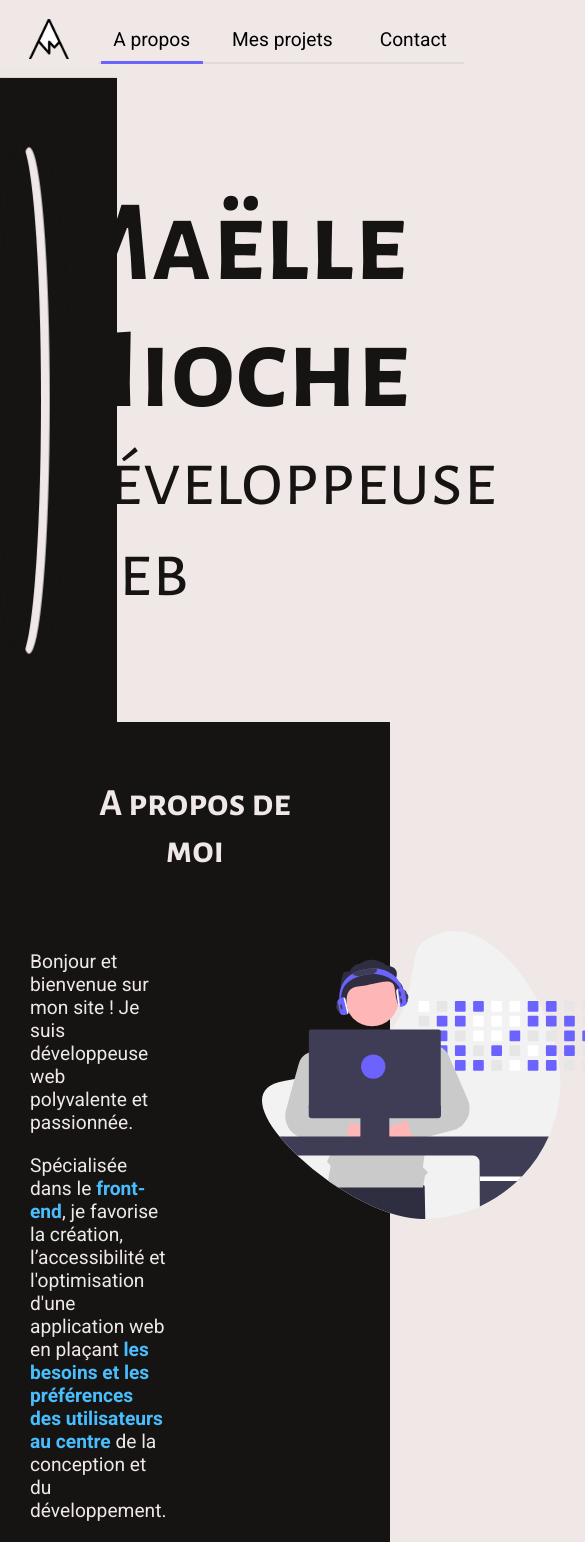
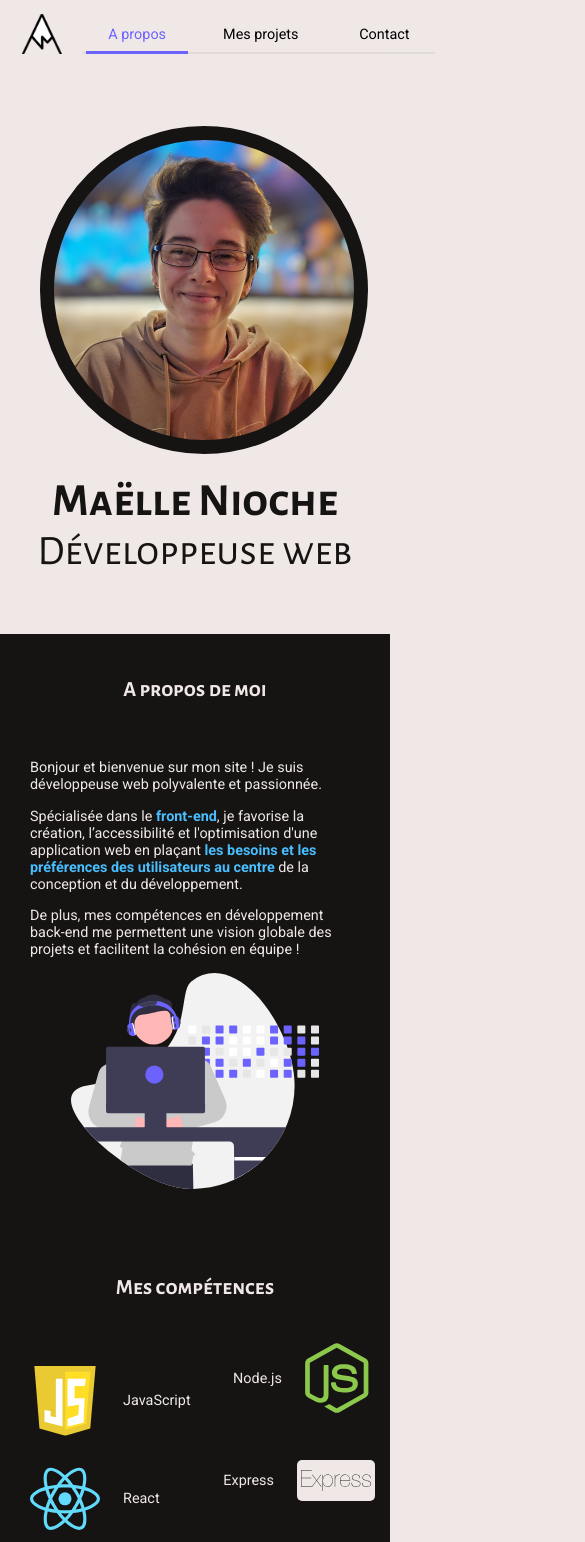
Before and after one commit to MaelleN95/portefolio, a React (Vite) app: page / in a window 390 px wide. Shown: the top 1542 px of the page, 585 px wide, since content can reach past the window. Built offline with nearby package versions, Linux system fonts and the light colour scheme.

Commit message:
add : responsive design

```diff
--- a/src/components/card/Card.scss
+++ b/src/components/card/Card.scss
@@ -1,7 +1,7 @@
 .card {
   border-radius: 15px;
   padding: 2.5rem;
-  width: 41%;
+  width: 40%;
   margin-bottom: 50px;
   display: flex;
   flex-direction: column;
@@ -13,6 +13,9 @@
   box-shadow: 0 0 10px rgba(0, 0, 0, 0.1);
   overflow: hidden;
   cursor: default;
+  @media (max-width: $small-tablet) {
+    width: 100%;
+  }
 
   &:hover::before {
     animation: shine ease-in-out 4s infinite reverse;
@@ -30,6 +33,9 @@
   }
   & img {
     height: 10rem;
+    @media (max-width: $mobil) {
+      height: 9rem;
+    }
   }
   & p {
     margin-bottom: 30px;
--- a/src/components/project-card/ProjectCard.scss
+++ b/src/components/project-card/ProjectCard.scss
@@ -3,19 +3,18 @@
   height: 340px;
 }
 
-@mixin card-size-big-tablet {
-  width: 500px;
-  height: 300px;
-}
-
-@mixin card-size-tablet {
-  width: 42vw;
-  height: 255px;
+@mixin card-size-small-tablet {
+  @media (max-width: $small-tablet) {
+    width: 42vw;
+    height: 260px;
+  }
 }
 
 @mixin card-size-mobil {
-  width: 100%;
-  height: 255px;
+  @media (max-width: $mobil) {
+    width: 100%;
+    height: 255px;
+  }
 }
 
 .project-card {
@@ -24,6 +23,8 @@
   list-style: none;
   border-radius: 10px;
   @include card-size-big-desktop;
+  @include card-size-small-tablet;
+  @include card-size-mobil;
   margin-bottom: 50px;
   overflow: hidden;
 
@@ -35,12 +36,16 @@
   }
   &__cover {
     @include card-size-big-desktop;
+    @include card-size-small-tablet;
+    @include card-size-mobil;
     object-fit: cover;
     border-radius: 10px;
     transition: all 0.3s;
   }
   &__hover-effect {
     @include card-size-big-desktop;
+    @include card-size-small-tablet;
+    @include card-size-mobil;
     border-radius: 10px;
     position: absolute;
     top: 0;
--- a/src/components/soft-skill-bubble/SoftSkillBubble.scss
+++ b/src/components/soft-skill-bubble/SoftSkillBubble.scss
@@ -10,9 +10,24 @@
 
   & .blue {
     background: $blue-color;
+    @media (max-width: $mobil) {
+      animation: soft-skills-move 6s infinite alternate ease;
+    }
   }
 
   & .red {
     background: $red-color;
+    @media (max-width: $mobil) {
+      animation: soft-skills-move 6s infinite alternate-reverse;
+    }
   }
 }
+
+@keyframes soft-skills-move {
+  from {
+    transform: translate(-30%);
+  }
+  to {
+    transform: translate(30%);
+  }
+}
--- a/src/sections/about-me/AboutMe.scss
+++ b/src/sections/about-me/AboutMe.scss
@@ -11,15 +11,24 @@
     background-color: #161412;
     z-index: -1;
     max-height: 507.9px;
+    @media (max-width: 1400px) {
+      content: none;
+    }
   }
 
   & img {
     height: 15rem;
     padding-left: 5rem;
+    @media (max-width: 1175px) {
+      padding-left: 0;
+    }
   }
 
   & .presentation {
     display: flex;
+    @media (max-width: 1175px) {
+      flex-direction: column;
+    }
   }
   & strong {
     color: #48beff;
--- a/src/sections/banner/Banner.scss
+++ b/src/sections/banner/Banner.scss
@@ -1,7 +1,25 @@
+@mixin img-tablet-size {
+  height: 490px;
+  width: 490px;
+  @media (max-width: $tablet) {
+    height: 350px;
+    width: 350px;
+  }
+  @media (max-width: $mobil) {
+    height: 300px;
+    width: 300px;
+  }
+}
+
 #banner {
   display: flex;
   align-items: center;
   padding: 4rem 0;
+
+  @media (max-width: $small-tablet) {
+    flex-direction: column;
+    text-align: center;
+  }
 
   &::before {
     content: '';
@@ -9,28 +27,49 @@
     left: 0;
     height: 100%;
     width: 30%;
+    @media (max-width: $tablet) {
+      width: 25%;
+      max-height: 504px;
+    }
+    @media (max-width: $small-tablet) {
+      content: none;
+    }
     background-color: $bg-color-dark;
     z-index: -1;
-    max-height: 646px;
+    height: 646px;
   }
 
+  & h1 {
+    @media (max-width: $small-tablet) {
+      margin-top: 50px;
+    }
+  }
   & strong {
     font-family: 'Alegreya Sans SC';
     font-weight: 400;
     font-size: 4rem;
+    @media (max-width: $small-tablet) {
+      font-size: 2.9rem;
+    }
   }
 
   & .image {
     position: relative;
-    height: 490px;
-    width: 490px;
-    margin-right: 5vw;
+    @include img-tablet-size;
+    margin: 0 5vw 0 2.5vw;
 
     &::before {
       content: '';
       position: absolute;
-      left: 23%;
-      top: 23%;
+      left: 27%;
+      top: 27%;
+      @media (max-width: $tablet) {
+        border: 7px solid $bg-color-dark;
+      }
+      @media (max-width: $small-tablet) {
+        content: none;
+        animation: 0;
+      }
       border-radius: 50%;
       height: 50%;
       width: 50%;
@@ -47,8 +86,14 @@
   background-image: url(../assets/images/my-photo.jpg);
   background-size: cover;
   border-radius: 50%;
-  height: 450px;
+  @include img-tablet-size;
   border: 20px solid $bg-color-dark;
+  @media (max-width: $tablet) {
+    border: 14px solid $bg-color-dark;
+  }
+  @media (max-width: $small-tablet) {
+    animation: 0;
+  }
   animation: move-img 11s ease-in-out infinite;
 }
 
--- a/src/sections/contact/Contact.scss
+++ b/src/sections/contact/Contact.scss
@@ -13,6 +13,9 @@
     background-color: $bg-color-dark;
     z-index: -1;
     max-height: 817.6px;
+    @media (max-width: $tablet) {
+      content: none;
+    }
   }
   & a {
     color: black;
@@ -36,6 +39,10 @@
   box-shadow: inset 0 0 250px 30px rgba($color: $purple-color, $alpha: 40%);
   border-radius: 22px;
   padding: 35px;
+  @media (max-width: $tablet) {
+    display: flex;
+    flex-direction: column;
+  }
   &::before {
     content: '';
     position: absolute;
--- a/src/sections/formation/Formation.scss
+++ b/src/sections/formation/Formation.scss
@@ -11,6 +11,9 @@
     background-color: $bg-color-dark;
     z-index: -1;
     height: 1075.48px;
+    @media (max-width: $tablet) {
+      content: none;
+    }
   }
   & h3 {
     font-family: 'Alegreya sans sc';
@@ -27,6 +30,9 @@
     padding: 15px 0;
     &:hover {
       text-decoration: none;
+    }
+    @media (max-width: $mobil) {
+      width: 250px;
     }
   }
 }
@@ -47,6 +53,12 @@
   background-color: $bg-color-dark;
   color: white;
   margin-bottom: 50px;
+  @media (max-width: $small-tablet) {
+    left: calc(50% - 154.5px);
+  }
+  @media (max-width: $mobil) {
+    left: calc(50% - 121px);
+  }
 }
 .glowable-button:active {
   border: $purple-color 4px solid;
--- a/src/sections/hard-skills/HardSkills.scss
+++ b/src/sections/hard-skills/HardSkills.scss
@@ -11,12 +11,19 @@
     background-color: $bg-color-dark;
     z-index: -1;
     height: 800.78px;
+    @media (max-width: $tablet) {
+      content: none;
+    }
   }
 
   & .skills-details {
     display: flex;
     flex-direction: row;
     justify-content: space-between;
+    align-items: center;
+    @media (max-width: $mobil) {
+      flex-direction: column;
+    }
 
     & .skills {
       display: flex;
@@ -24,6 +31,11 @@
       justify-content: center;
       max-width: $width-skill;
       overflow: hidden;
+      @media (max-width: $mobil) {
+        padding-bottom: 50px;
+        max-width: 100%;
+        width: 100%;
+      }
     }
   }
 
@@ -38,6 +50,16 @@
       font-size: 2rem;
     }
   }
+  & svg,
+  .css-1qk3ojo-MuiResponsiveChart-container {
+    @media (max-width: $small-tablet) {
+      height: 30vw;
+    }
+    @media (max-width: $mobil) {
+      height: 0;
+      width: 0;
+    }
+  }
 }
 
 .front-end-skills {
@@ -49,16 +71,24 @@
       bottom: 0px;
       left: 0;
       z-index: 1;
-
       color: $blue-color;
       font-weight: bold;
       font-family: 'alegreya sans SC';
+      @media (max-width: $small-tablet) {
+        content: none;
+      }
     }
   }
 }
 
 .back-end-skills {
   position: relative;
+  @media (max-width: $mobil) {
+    position: absolute;
+    align-items: end;
+    padding-right: 30px;
+  }
+
   &:hover {
     &::after {
       content: 'Mes compétences back-end';
@@ -67,10 +97,12 @@
       left: 0;
       z-index: 1;
       text-align: center;
-
       color: $red-color;
       font-weight: bold;
       font-family: 'alegreya sans SC';
+      @media (max-width: $small-tablet) {
+        content: none;
+      }
     }
   }
 }
--- a/src/sections/soft-skills/SoftSkills.scss
+++ b/src/sections/soft-skills/SoftSkills.scss
@@ -4,15 +4,29 @@
     flex-direction: row;
     justify-content: space-between;
     align-items: center;
+    @media (max-width: $mobil) {
+      flex-direction: column;
+    }
     & .bubble-column {
       min-height: 350px;
       max-height: 500px;
       display: flex;
       flex-direction: column-reverse;
       justify-content: space-around;
+      @media (max-width: $tablet) {
+        min-height: 300px;
+        width: 100%;
+        align-items: center;
+      }
     }
     & .left {
       flex-direction: column;
     }
+    & img {
+      width: 800px;
+      @media (max-width: $tablet) {
+        width: 50%;
+      }
+    }
   }
 }
--- a/src/sections/tools/Tools.scss
+++ b/src/sections/tools/Tools.scss
@@ -9,7 +9,10 @@
     width: 100%;
     background-color: $bg-color-dark;
     z-index: -1;
-    max-height: 422.3px;
+    max-height: 375px;
+    @media (max-width: $small-tablet) {
+      content: none;
+    }
   }
   & .tools-list {
     display: flex;
@@ -17,6 +20,13 @@
     justify-content: space-around;
     & div {
       padding-bottom: 0;
+      @media (max-width: $mobil) {
+        padding-bottom: 30px;
+      }
+    }
+    @media (max-width: $mobil) {
+      flex-direction: column;
+      align-items: center;
     }
   }
 }
--- a/src/styles/index.scss
+++ b/src/styles/index.scss
@@ -31,6 +31,9 @@
   font-family: 'Roboto', sans-serif, Arial;
   font-weight: 400;
   font-size: $desktop-font-size;
+  @media (max-width: $mobil) {
+    font-size: $mobil-font-size;
+  }
 
   color-scheme: light dark;
   color: white;
@@ -62,6 +65,9 @@ h1 {
   line-height: 1.1;
   font-weight: bold;
   margin: 0;
+  @media (max-width: $mobil) {
+    font-size: 3.2rem;
+  }
 }
 
 h2 {
@@ -70,6 +76,9 @@ h2 {
   text-align: center;
   padding: 3rem;
   margin: 0;
+  @media (max-width: $mobil) {
+    font-size: 1.5rem;
+  }
 }
 
 h3 {
@@ -79,6 +88,9 @@ h3 {
   padding: 0;
   margin: 0;
   font-weight: 400;
+  @media (max-width: $mobil) {
+    font-size: 1.3rem;
+  }
 }
 
 ul {
--- a/src/styles/settings.scss
+++ b/src/styles/settings.scss
@@ -1,3 +1,9 @@
+// Screen size
+// 1400 and more = desktop
+$tablet: 1400px; // 1175 - 1400px = tablet
+$small-tablet: 1175px; // 720 - 1175 = small tablet
+$mobil: 720px; // 720 and less = mobil
+
 // Colors
 $bg-color-light: #efe8e6;
 $bg-color-dark: #161412;
@@ -7,5 +13,6 @@ $blue-color: #48beff;
 
 // Sizes
 $desktop-font-size: 1.2rem;
+$mobil-font-size: 0.9rem;
 $logo-skill-size: 70px;
 $width-skill: 230px;
```
